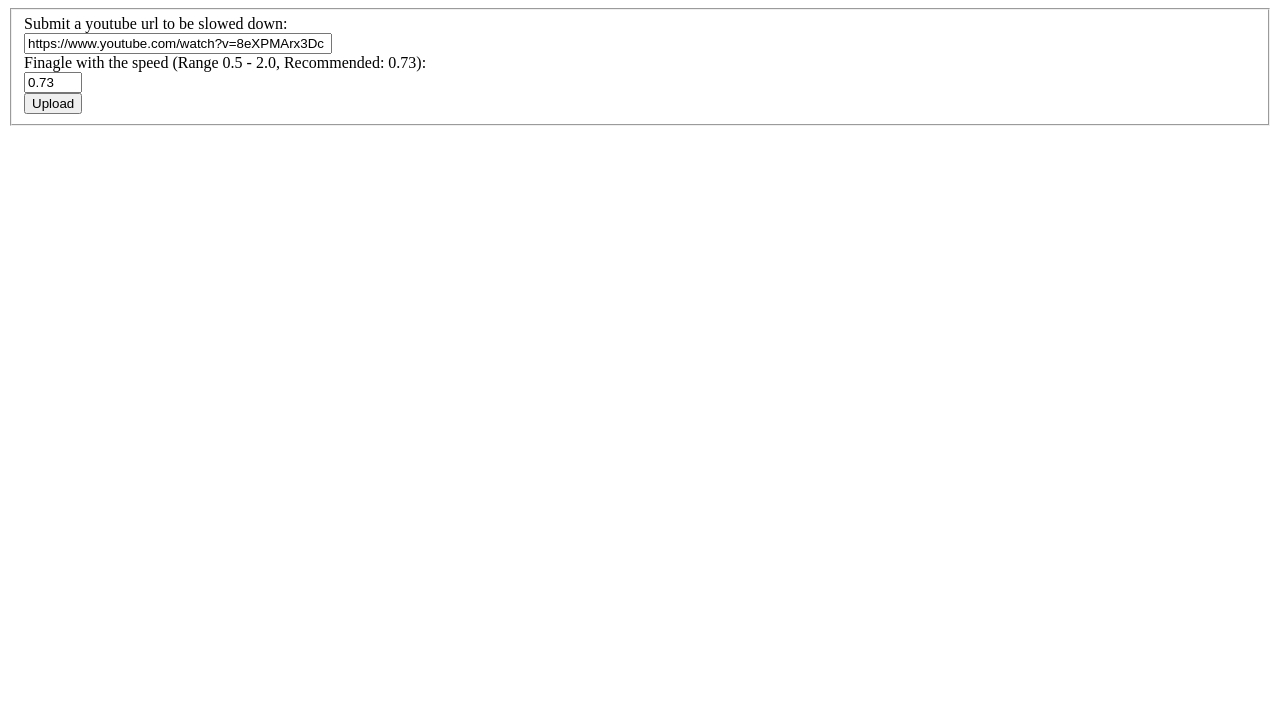
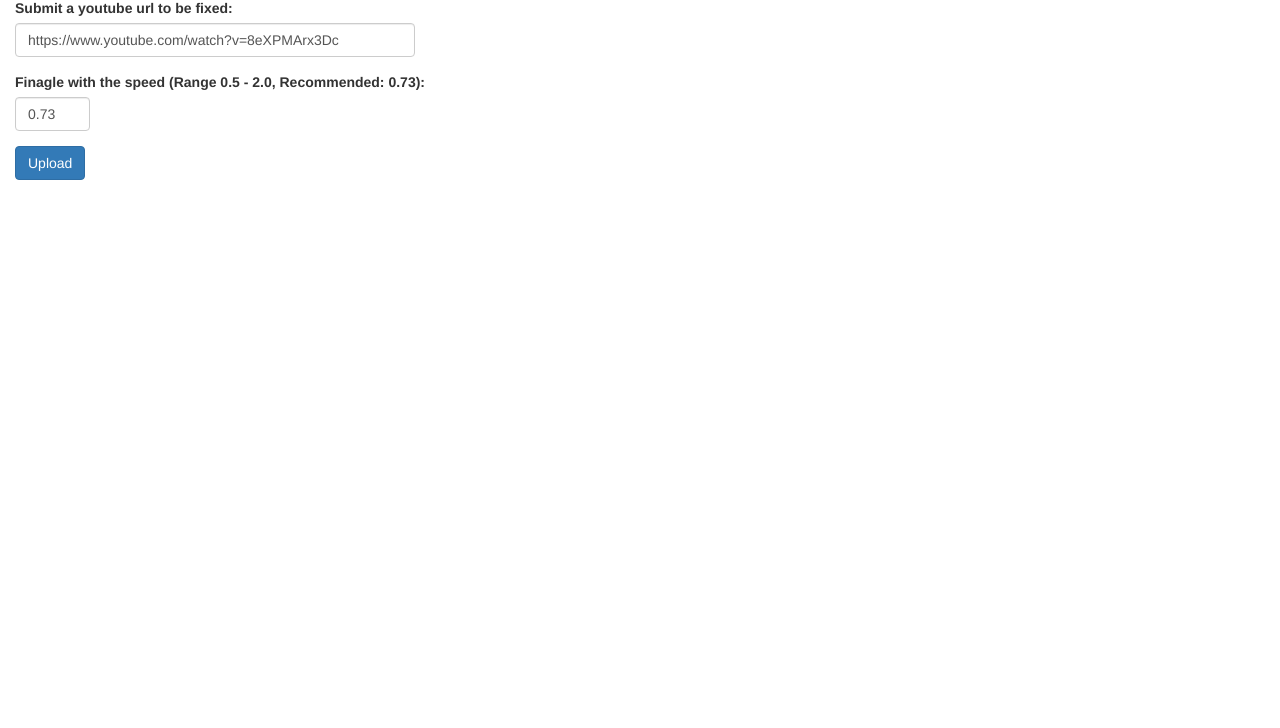
Before and after one commit to mm6281726/mobile-screw, a website: page public/index.html in a window 1280 px wide. Shown: the part 72-800 px from the top of the page. Drawn offline with nearby package versions, Linux system fonts and the light colour scheme.

Commit message:
bootstrap added

```diff
--- a/public/index.html
+++ b/public/index.html
@@ -3,19 +3,24 @@
 <head>
 <title>screw_mobile</title>
 <script src="https://ajax.googleapis.com/ajax/libs/jquery/2.1.3/jquery.min.js"></script>
+<link rel="stylesheet" href="http://maxcdn.bootstrapcdn.com/bootstrap/3.3.1/css/bootstrap.min.css">
+<script src="//maxcdn.bootstrapcdn.com/bootstrap/3.3.1/js/bootstrap.min.js"></script>
 <meta content="width=device-width, initial-scale=1.0, maximum-scale=1.0, user-scalable=0" name="viewport" />
 <meta charset=utf-8></head>
-<body>
+<body style="margin-left:15px;">
 	<h1>screw_mobile</h1>
 	<form id="uploadForm" action="http://localhost:3000/upload" method="get">
-		<fieldset>
-			<label for="url">Submit a youtube url to be slowed down:</label><br/>
-			<input type="url" id="url" name="url" value="https://www.youtube.com/watch?v=8eXPMArx3Dc" style="width:300px;"/><br/>
-			<label for="rpm">Finagle with the speed (Range 0.5 - 2.0, Recommended: 0.73):</label><br/>
-			<input type="number" id="rpm" name="rpm" value="0.73" min="0.5" max="2.0" step="0.01" style="width:50px;"/><br/>
-
-			<input id="upload" type="submit" value="Upload" />
-		</fieldset>
+		<div class="form-group">
+			<label for="url">Submit a youtube url to be fixed:</label>
+			<input type="url" id="url" name="url" value="https://www.youtube.com/watch?v=8eXPMArx3Dc" style="width:400px;" class="form-control"/>
+		</div>
+		<div class="form-group">
+			<label for="rpm">Finagle with the speed (Range 0.5 - 2.0, Recommended: 0.73):</label>
+			<input type="number" id="rpm" name="rpm" value="0.73" min="0.5" max="2.0" step="0.01" style="width:75px;" class="form-control"/>
+		</div>
+		<div class="form-group">
+			<input id="upload" type="submit" value="Upload" class="btn btn-primary"/>
+		</div>
 	</form>
 
 	<div id="update-msg">
```
Also changed, not shown: index.js (+12 -6 lines), package.json (+16 -2 lines), 1 other file.
